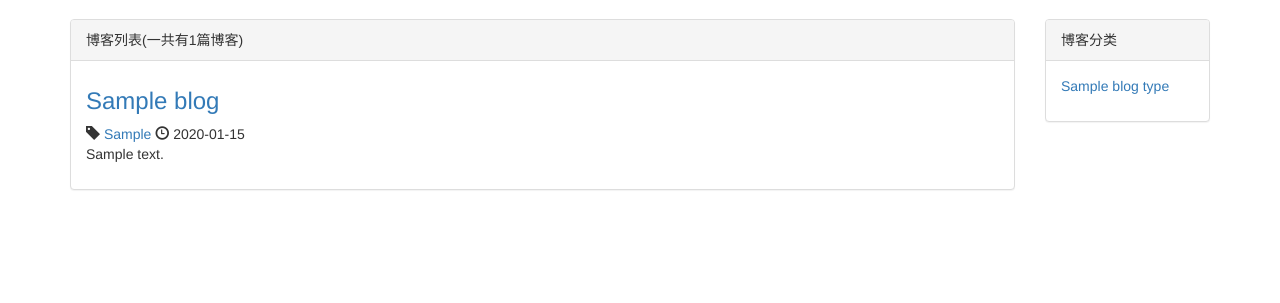
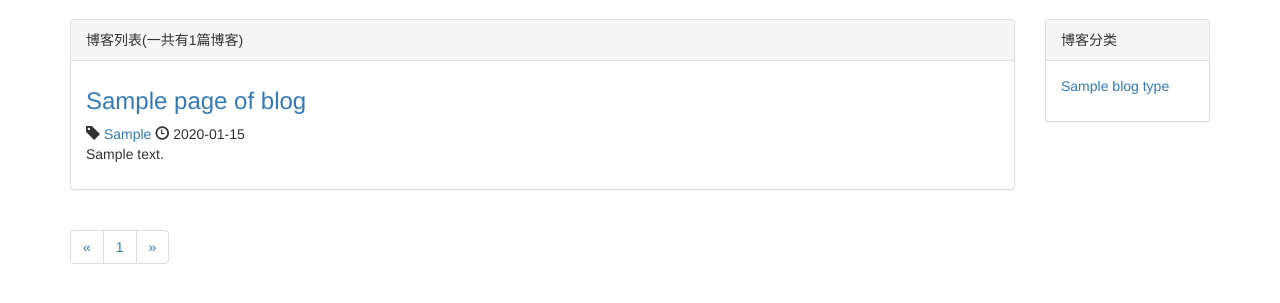
Before and after one commit to wangzhefeng/mysite, a Django app: template blog/templates/blog/blog_list.html in a window 1280 px wide. Shown: the part 51-354 px from the top of the page. Run offline with Django 3.2, Linux system fonts and the light colour scheme; the template is opened without the code that fills it: most values are stand-ins (such as "Sample title", 1, 10 or a date in 2020); parts of the project's set-up code (start-up, migrations or seed data) failed here and were passed over; some libraries are stand-ins or nearby versions.

Commit message:
page split

```diff
--- a/blog/models.py
+++ b/blog/models.py
@@ -20,3 +20,6 @@
 
     def __str__(self):
         return "<Blog: %s>" % self.title
+
+    class Meta:
+        ordering = ["-created_time"]
--- a/blog/templates/blog/blog_list.html
+++ b/blog/templates/blog/blog_list.html
@@ -1,16 +1,19 @@
 {% extends 'base.html' %}
 {% load staticfiles %}
 {% block nav_blog_active %}active{% endblock %}
+
 
 {# 页面 CSS #}
 {% block header_extends %}
     <link rel="stylesheet" href="{% static '/blog/css/blog.css' %}">
 {% endblock %}
 
+
 {# 页面标题 #}
 {% block title %}
     wangzf
 {% endblock %}
+
 
 {# 页面内容 #}
 {% block content %}
@@ -18,9 +21,9 @@
         <div class="row">
             <div class="col-xs-12 col-sm-8 col-md-9 col-lg-10">
                 <div class="panel panel-default">
-                    <div class="panel-heading">{% block blog_list_title %}博客列表(一共有{{ blogs|length }}篇博客){% endblock %}</div>
+                    <div class="panel-heading">{% block blog_list_title %}博客列表(一共有{{ page_of_blogs.paginator.count }}篇博客){% endblock %}</div>
                     <div class="panel-body">
-                        {% for blog in blogs %}
+                        {% for blog in page_of_blogs.object_list %}
                             <div class="blog">
                                 <h3>
                                     <a href="{% url 'blog_detail' blog.pk %}">
@@ -43,6 +46,39 @@
                             </div>
                         {% endfor %}
                     </div>
+                </div>
+                <div>
+                    <!-- <div aria-label="Page navigation"> -->
+                    <ul class="pagination">
+                        {# 上一页 #}
+                        <li>
+                            {% if page_of_blogs.has_previous %}
+                                <a href="?page={{ page_of_blogs.previous_page_number }}" aria-label="Previous">
+                                    <span aria-hidden="true">&laquo;</span>
+                                </a>
+                            {% else %}
+                                <span aria-hidden="true">&laquo;</span>
+                            {% endif %}
+                        </li>
+                        {# 上一页 #}
+                        {# 全部页码 #}
+                        {% for page_num in page_of_blogs.paginator.page_range %}
+                                <li><a href="?page={{ page_num }}">{{ page_num }}</a></li>
+                        {% endfor %}
+                        {# 全部页码 #}
+                        {# 下一页 #}
+                        <li>
+                            {% if page_of_blogs.has_next  %}
+                                <a href="?page={{ page_of_blogs.next_page_number }}" aria-label="Next">
+                                    <span aria-hidden="true">&raquo;</span>
+                                </a>
+                            {% else %}
+                                <span aria-hidden="true">&raquo;</span>
+                            {% endif %}
+                        </li>
+                        {# 下一页 #}
+                    </ul>
+                    <!-- </div> -->
                 </div>
             </div>
 
```
Also changed, not shown: blog/views.py (+10 -1 lines), blog/migrations/0005_auto_20200511_1536.py (added).
